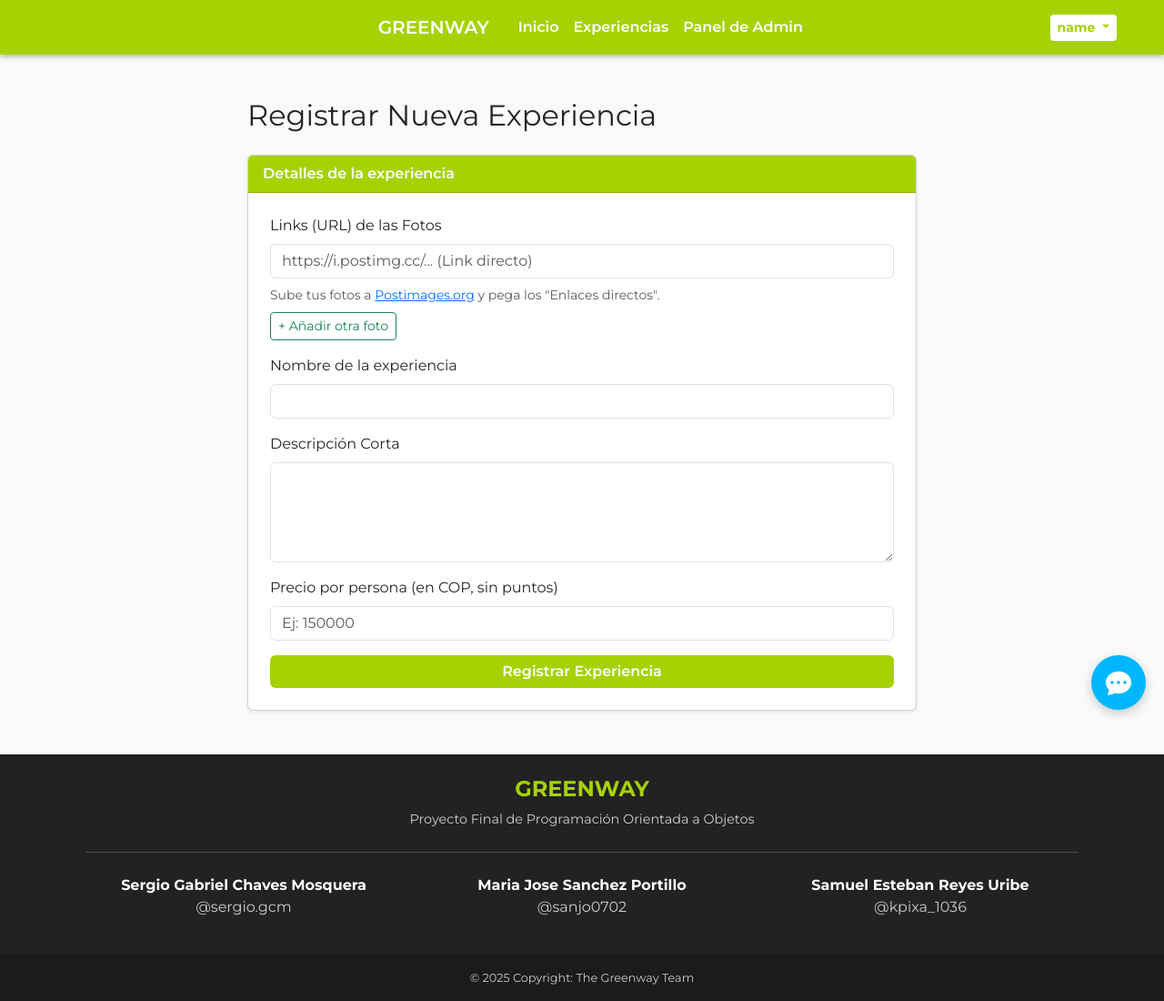
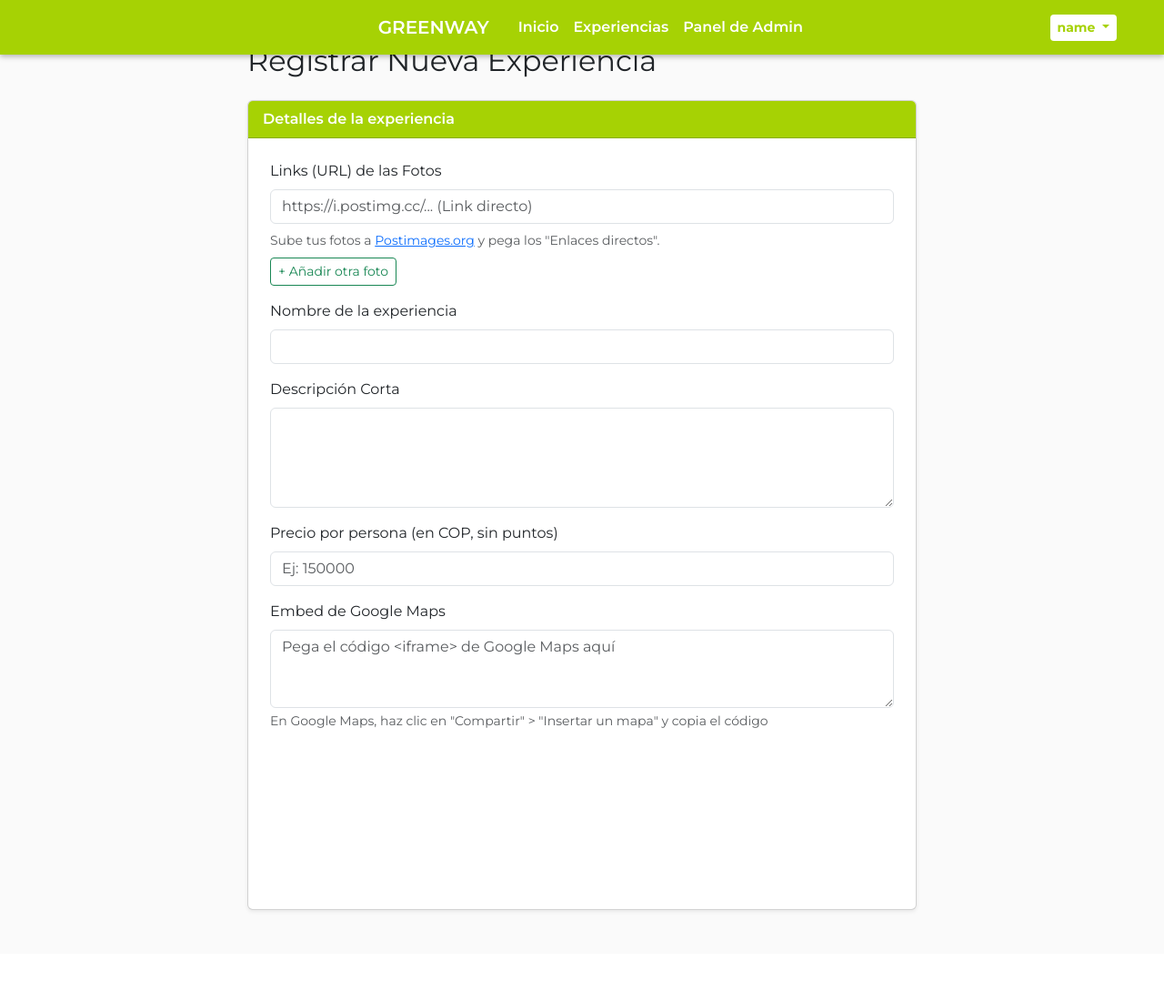
Before and after one commit to sechaves/CRUD-Firebase-Greenway, a Flask app: page /crear-experiencia in a window 1280 px wide. Shown: the whole page at 91% size. After the commit the page ends 1002 px from the top, so only its background shows below. Run offline with Flask 3, Linux system fonts and the light colour scheme; the visitor is signed in with stand-in values (Sample User, id 1); parts of the project's set-up code (start-up, migrations or seed data) failed here and were passed over.

Commit message:
Implementación Embed Google Maps

```diff
--- a/app/templates/crear_experiencia.html
+++ b/app/templates/crear_experiencia.html
@@ -49,6 +49,15 @@
                                    placeholder="Ej: 150000" required>
                         </div>
 
+                        <div class="mb-3">
+                            <label for="maps_embed_url" class="form-label">Embed de Google Maps</label>
+                                <textarea class="form-control" id="maps_embed_url" name="maps_embed_url" rows="3"
+                                    placeholder='Pega el código <iframe> de Google Maps aquí'></textarea>
+                            <div class="form-text">
+                                En Google Maps, haz clic en "Compartir" > "Insertar un mapa" y copia el código <iframe>.
+                            </div>
+                        </div>
+
                         <button type="submit" class="btn btn-primary w-100" style="background-color: var(--greenway-primary); border: none; font-weight: 600;">
                             Registrar Experiencia
                         </button>
--- a/app/templates/experiencias.html
+++ b/app/templates/experiencias.html
@@ -84,7 +84,7 @@
             <div class="col-lg-4 col-md-6 mb-4 d-flex">
                 <div class="event-card w-100">
                     <div class="event-card-image">
-                        <img src="{{ experiencia.imagen_url }}" alt="{{ experiencia.nombre }}">
+                        <img src="{{ (experiencia.imagenes[0]) if experiencia.imagenes else 'https://via.placeholder.com/400x300.png?text=Sin+Imagen' }}" alt="{{ experiencia.nombre }}">
                     </div>
                     <div class="event-card-content">
                         <h5>{{ experiencia.nombre }}</h5>
--- a/app/templates/home.html
+++ b/app/templates/home.html
@@ -157,7 +157,7 @@
                         <div class="carousel-card"> <!-- Tarjeta individual del carrusel -->
                             <div class="event-card w-100"> <!-- Usamos el estilo 'event-card' -->
                                 <div class="event-card-image">
-                                    <img src="{{ experiencia.imagen_url }}" alt="{{ experiencia.nombre }}">
+                                    <img src="{{ (experiencia.imagenes[0]) if experiencia.imagenes else 'https://via.placeholder.com/400x300.png?text=Sin+Imagen' }}" alt="{{ experiencia.nombre }}">
                                 </div>
                                 <div class="event-card-content">
                                     <h5>{{ experiencia.nombre }}</h5>
--- a/main.py
+++ b/main.py
@@ -164,7 +164,8 @@ def reset_password_request():
 @login_required
 def home():
     try:
-        all_experiencias_data = db.child("experiencias").get().val()
+        # Usamos 'get().val() or {}' para evitar errores si está vacío
+        all_experiencias_data = db.child("experiencias").get().val() or {}
         experiencias_list = []
         if all_experiencias_data:
             for experiencia_id, experiencia_info in all_experiencias_data.items():
@@ -179,7 +180,7 @@ def home():
 @login_required
 def experiencias():
     try:
-        all_experiencias_data = db.child("experiencias").get().val()
+        all_experiencias_data = db.child("experiencias").get().val() or {}
         experiencias_list = []
         if all_experiencias_data:
             for experiencia_id, experiencia_info in all_experiencias_data.items():
@@ -320,11 +321,14 @@ def admin_edit_experiencia(experiencia_id):
         flash(f'Error al cargar la experiencia: {e}', 'danger')
         return redirect(url_for('admin_panel'))
 
+#
+# --- ¡¡¡RUTA ACTUALIZADA!!! ---
+#
 @app.route('/admin/update-experiencia/<experiencia_id>', methods=['POST'])
 @login_required
 def admin_update_experiencia(experiencia_id):
     """
-    Guarda los cambios de la edición (AHORA CON LISTA DE FOTOS).
+    Guarda los cambios de la edición (AHORA CON MAPAS Y LISTA DE FOTOS).
     """
     try:
         # --- LÓGICA DE PERMISO (Sin cambios) ---
@@ -348,14 +352,18 @@ def admin_update_experiencia(experiencia_id):
         nueva_desc = request.form['descripcion']
         nuevo_precio = int(request.form['precio'])
 
-        # ¡¡¡USA 'GETLIST' IGUAL QUE EN 'CREAR'!!!
+        # ¡Usa 'getlist' para las fotos!
         lista_de_imagenes = request.form.getlist('imagen_url')
+
+        # ¡Añade el nuevo campo de mapas!
+        nueva_maps_embed_url = request.form['maps_embed_url']
 
         update_data = {
             'nombre': nuevo_nombre,
             'descripcion': nueva_desc,
             'precio_noche': nuevo_precio,
-            'imagenes': lista_de_imagenes # ¡Guarda la lista!
+            'imagenes': lista_de_imagenes,
+            'maps_embed_url': nueva_maps_embed_url # ¡Añadido!
         }
         # --- FIN DE SECCIÓN ACTUALIZADA ---
 
@@ -376,6 +384,9 @@ def admin_update_experiencia(experiencia_id):
 def crear_experiencia_form():
     return render_template('crear_experiencia.html', session=session)
 
+#
+# --- ¡¡¡RUTA ACTUALIZADA!!! ---
+#
 @app.route('/crear-experiencia-submit', methods=['POST'])
 @login_required
 @role_required('propietaria')
@@ -386,21 +397,19 @@ def crear_experiencia_submit():
         precio_noche = request.form['precio']
         propietario_id = session['user_id']
 
-        # --- ¡¡¡CAMBIO MÁGICO!!! ---
-        # 'getlist' toma TODOS los campos con name="imagen_url"
-        # y los mete en una lista de Python.
+        # ¡Usa 'getlist' para las fotos!
         lista_de_imagenes = request.form.getlist('imagen_url')
-        # --------------------------
+
+        # ¡Añade el nuevo campo de mapas!
+        maps_embed_url = request.form['maps_embed_url']
 
         experiencia_data = {
             'nombre': nombre,
             'descripcion': descripcion,
             'precio_noche': int(precio_noche),
             'propietario_id': propietario_id,
-
-            # ¡Guardamos la lista entera en la DB!
-            # La vieja 'imagen_url' se reemplaza por 'imagenes'
-            'imagenes': lista_de_imagenes
+            'imagenes': lista_de_imagenes,
+            'maps_embed_url': maps_embed_url # ¡Añadido!
         }
 
         nuevo_experiencia = db.child("experiencias").push(experiencia_data)
```
Also changed, not shown: app/templates/admin_edit_experiencia.html (+9 -0 lines), app/templates/experiencia_detalle.html (+8 -1 lines).
